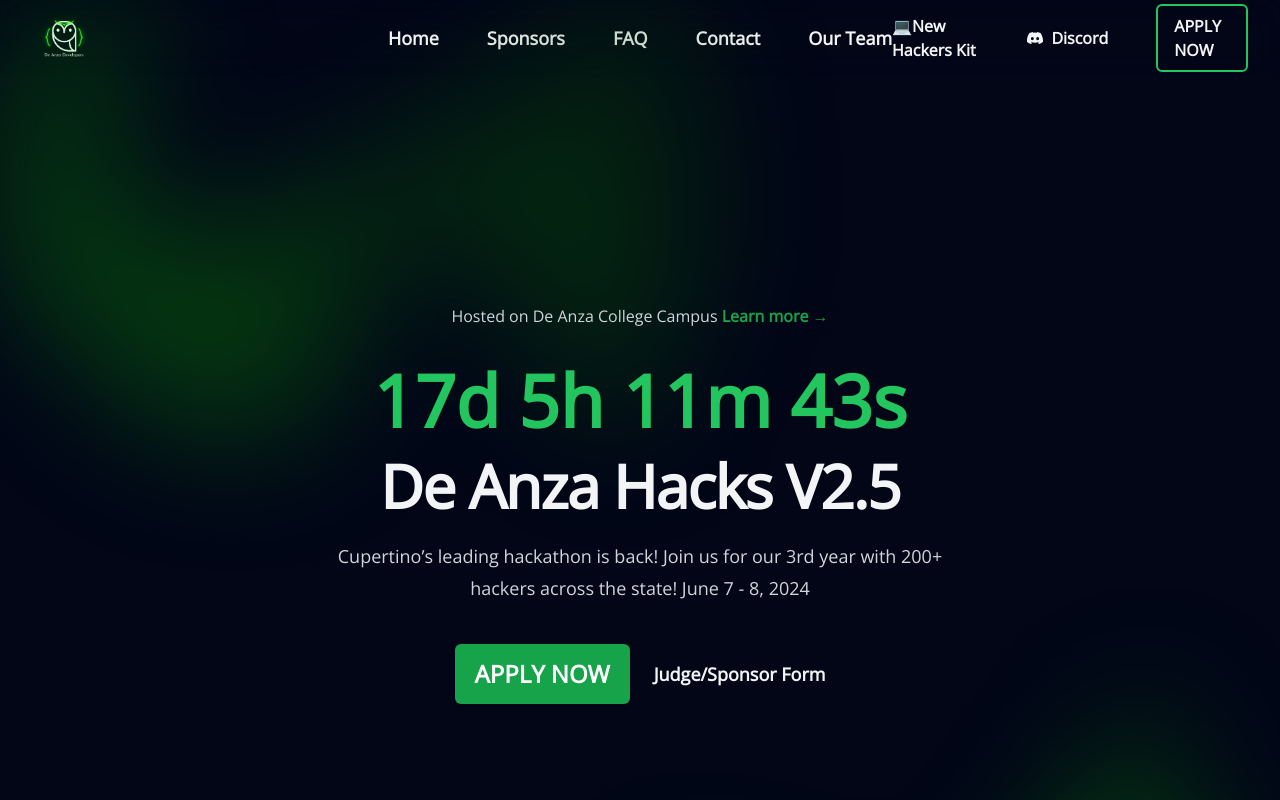
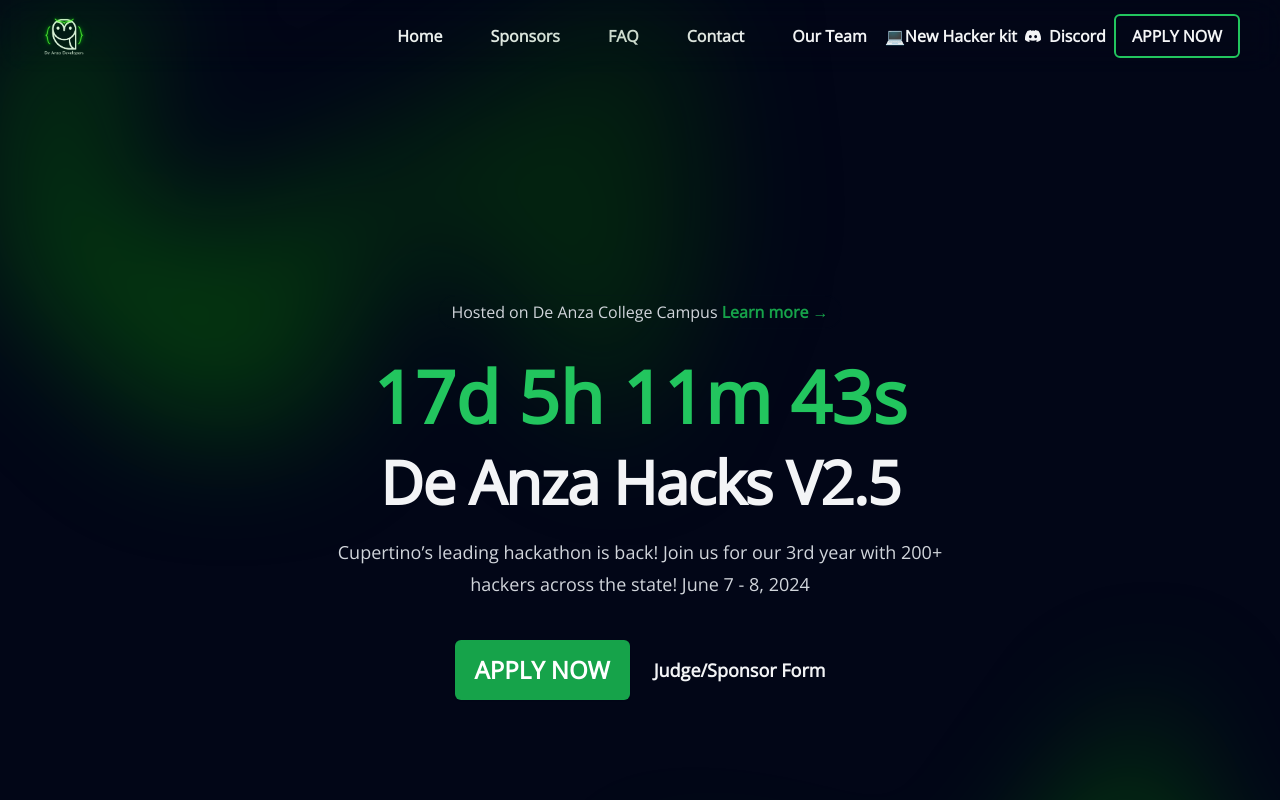
Before and after one commit to moyamanuel/da-hacks.github.io, a Next.js app: page / in a window 1280 px wide. Shown: the top 800 px of the page. Built offline with nearby package versions, Linux system fonts and the light colour scheme.

Commit message:
navbar fix

```diff
--- a/src/app/components/navbar.tsx
+++ b/src/app/components/navbar.tsx
@@ -67,21 +67,21 @@
             <a
               key={item.name}
               href={item.href}
-              className="text-lg font-semibold leading-6 text-gray-100"
+              className="text-base font-semibold leading-6 text-gray-100"
             >
               {item.name}
             </a>
           ))}
         </div>
 
-        <div className="hidden lg:flex lg:flex-1 lg:justify-end">
-          <div className="flex gap-12">
+        <div className="hidden lg:flex lg:flex-1 lg:justify-end p-2">
+          <div className="flex gap-2">
             <a
               href="https://github.com/da-hacks/awesome-projects-boilerplates"
               target="_blank"
-              className="flex items-center gap-2 text-base font-semibold text-gray-100"
+              className="flex items-center text-base font-semibold text-gray-100"
             >
-              💻New Hackers Kit
+              💻New Hacker kit
             </a>
             <a
               href="https://discord.com/invite/7MXUs72MvB"
```
